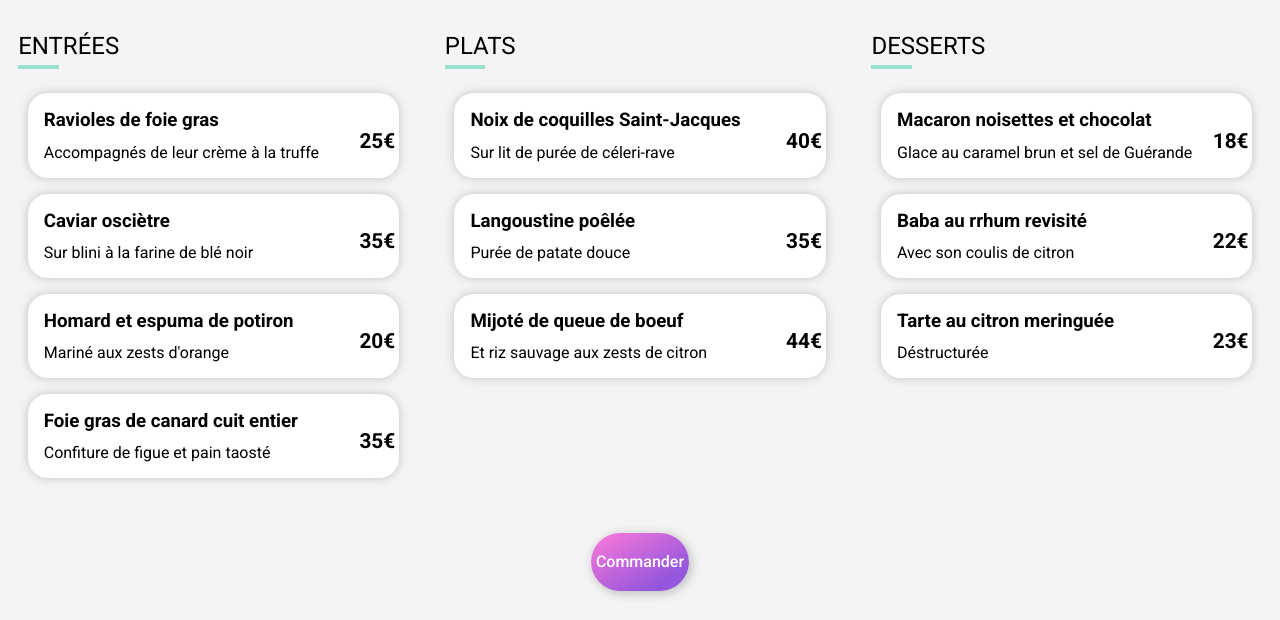
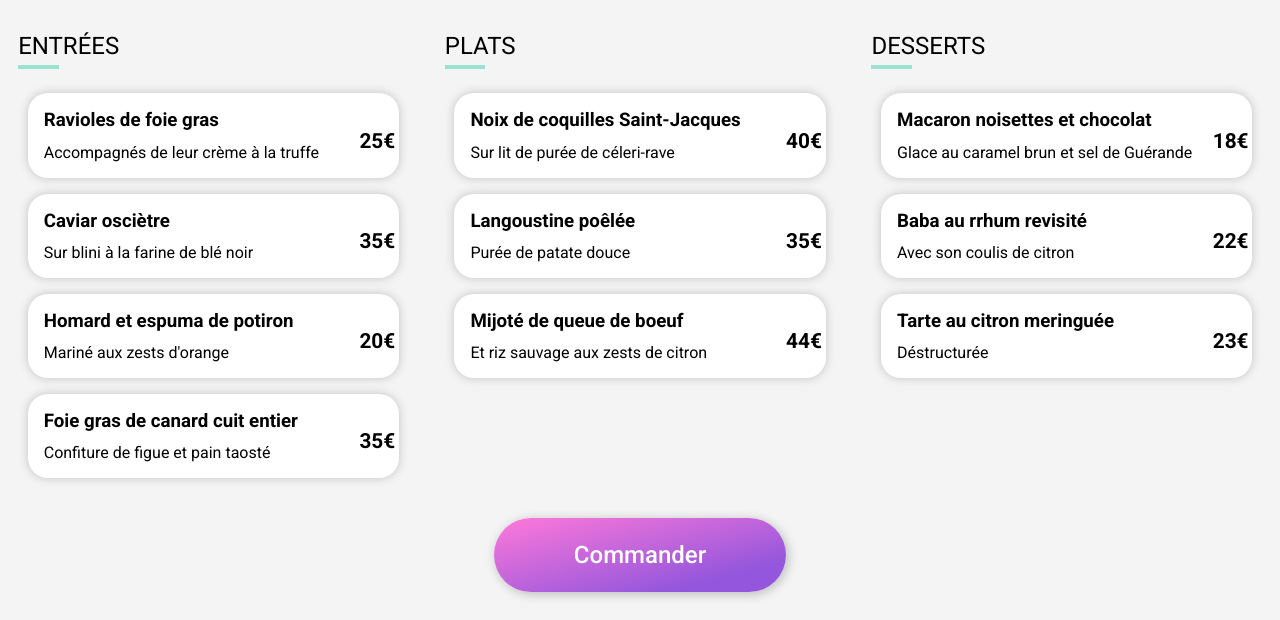
Before and after one commit to mkrela/OhMyFood, a website: page lanoteenchantee.html in a window 1280 px wide. Shown: the part 372-992 px from the top of the page. Drawn offline with Linux system fonts and the light colour scheme; grey boxes are pictures that could not be loaded; a web font is replaced by a local one.

Commit message:
Fix bouton html

```diff
--- a/lanoteenchantee.html
+++ b/lanoteenchantee.html
@@ -212,7 +212,7 @@
         </div>
         <div class="bouton__commander">
             <a href="#">
-                <div class="explore__button .commander">
+                <div class="explore__button commander">
                     Commander
                 </div>
             </a>
```
